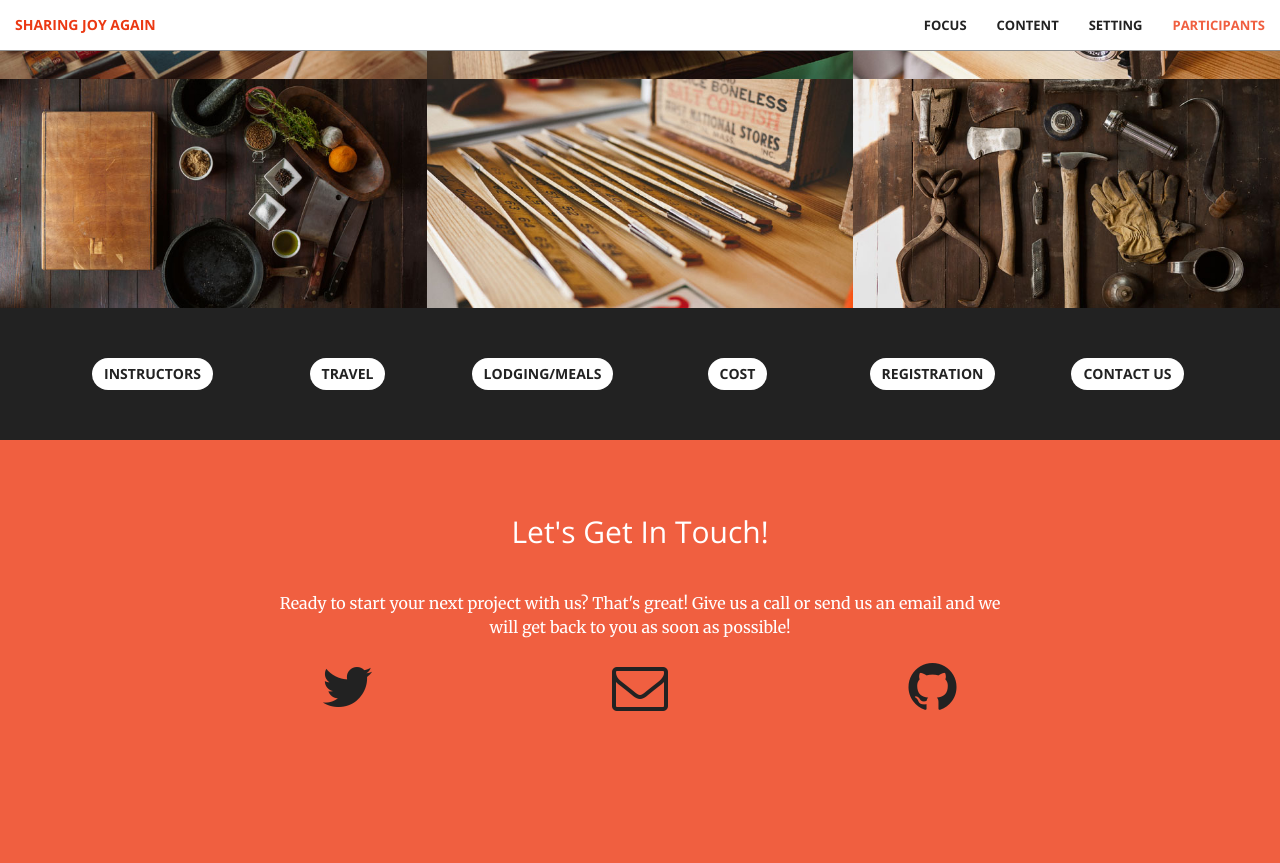
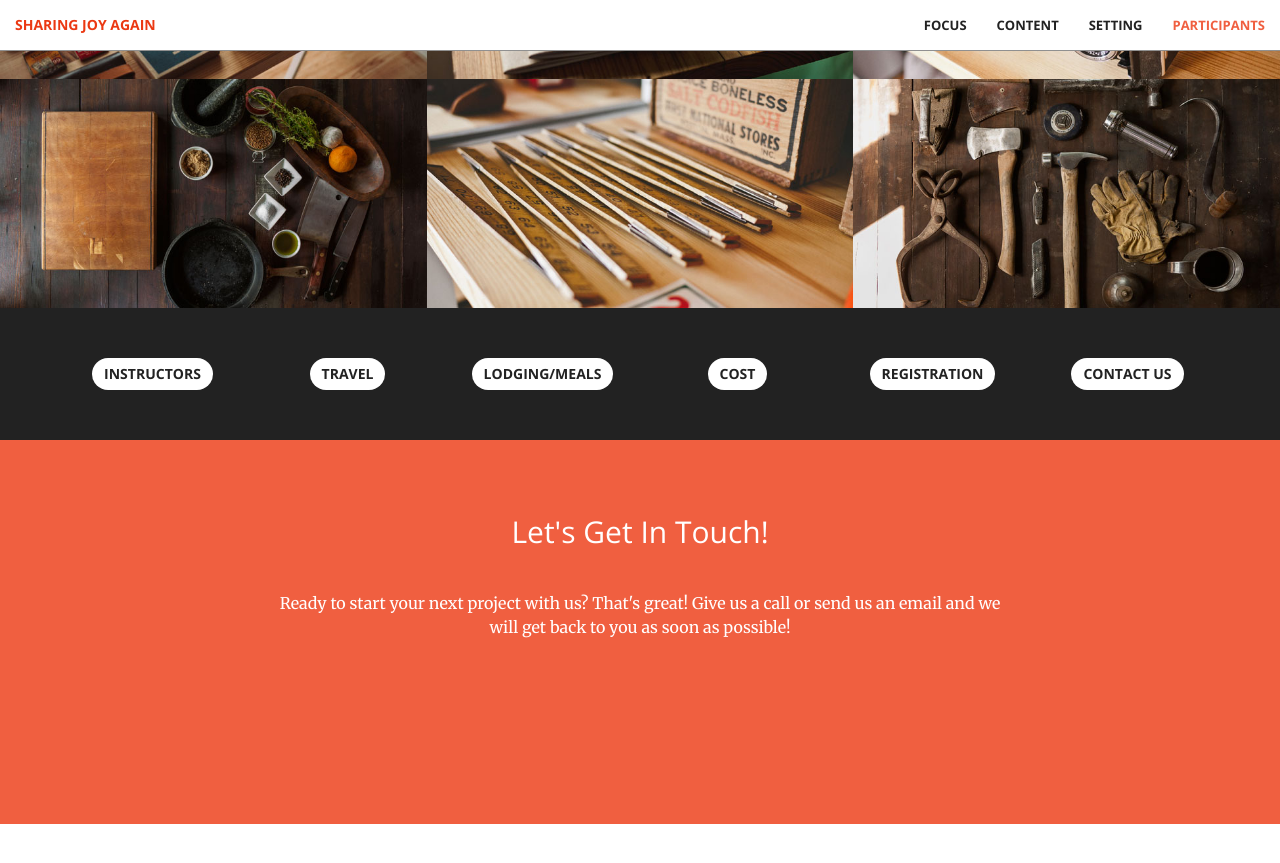
Before and after one commit to mattjohnsonco/joy, a Jekyll site: the page built from index.html, in a window 1280 px wide and 900 px high, scrolled down 1143 px. Shown: the top 863 px of the window. Built offline with Jekyll 4.4.1, drawn with Linux system fonts in a browser that asks for light colours; after the commit the page ends 1967 px from its top, so only the background shows below that.

Commit message:
Update contact.html

```diff
--- a/_includes/contact.html
+++ b/_includes/contact.html
@@ -6,24 +6,5 @@
                 <hr class="primary">
                 <p>Ready to start your next project with us? That's great! Give us a call or send us an email and we will get back to you as soon as possible!</p>
             </div>
-        <div class="col-lg-2 col-lg-offset-2 text-center">
-            <a href="https://twitter.com/{{ site.twitter_username }}">
-                <i class="fa fa-twitter fa-3x wow bounceIn" data-wow-delay=".1s"></i>
-                <p>{{ site.twitter_username }}</p>
-            </a>
-        </div>
-        <div class="col-lg-2 col-lg-offset-1 text-center">
-            <a href="mailto:{{ site.email }}">
-            <i class="fa fa-envelope-o fa-3x wow bounceIn" data-wow-delay=".1s"></i>
-                <p>{{ site.email }}</p>
-            </a>
-        </div>
-        <div class="col-lg-2 col-lg-offset-1 text-center">
-            <a href="https://github.com/{{ site.github_username }}">
-            <i class="fa fa-github fa-3x wow bounceIn" data-wow-delay=".1s"></i>
-                <p>{{ site.github_username }}</p>
-            </a>
-        </div>
-
     </div>
 </section>
```
